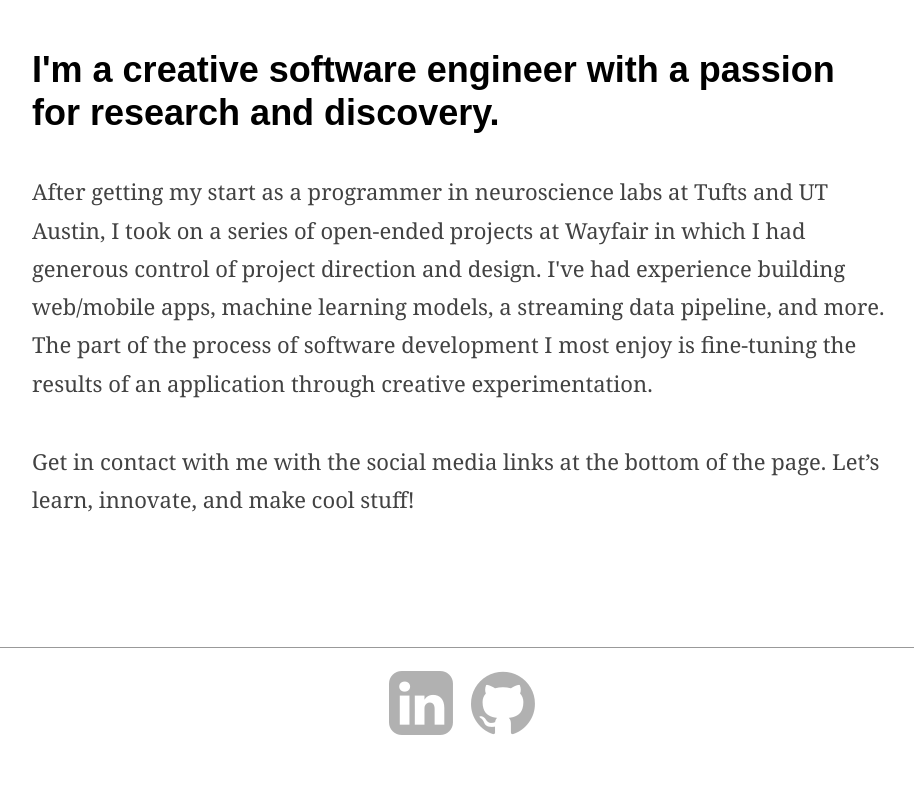
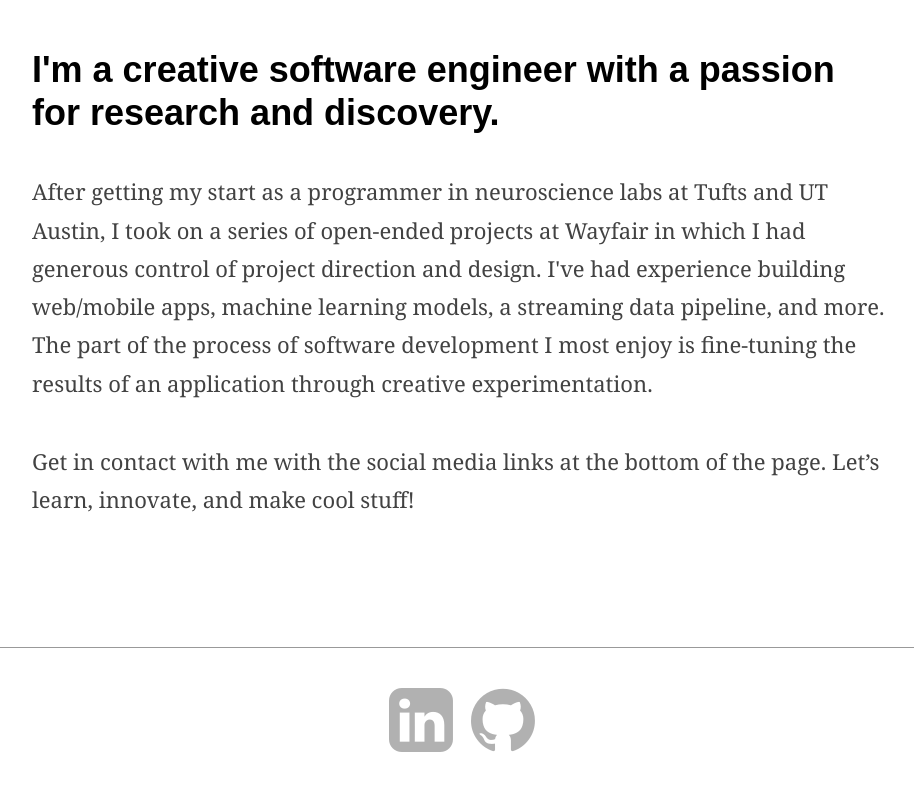
Before and after one commit to clintburgos/ClintBurgosDotCom, a Vue app: page / in a window 1280 px wide. Shown: the part 527-1317 px from the top of the page, without its empty margins (178-1092 px from the left). Built offline with nearby package versions, Linux system fonts and the light colour scheme.

Commit message:
fixed spacing issues

```diff
--- a/src/App.vue
+++ b/src/App.vue
@@ -121,8 +121,8 @@ video {
 }
 
 #line {
-  margin-top: 0.41667%;
-  margin-bottom: 2.0833%;
+  margin-top: 8px;
+  margin-bottom: 40px;
   height: 1px;
   background-color: #999999;
   position: relative;
@@ -132,7 +132,7 @@ video {
   margin-top: 128px;
   margin-left: 6.6667%;
   margin-right: 6.6667%;
-  margin-bottom: 6.6667%;
+  margin-bottom: 128px;
 }
 
 .footer-icon {
```
